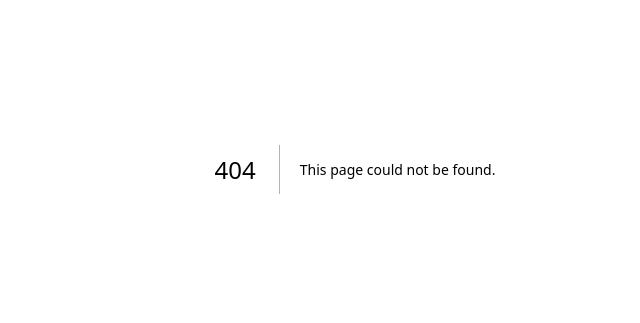
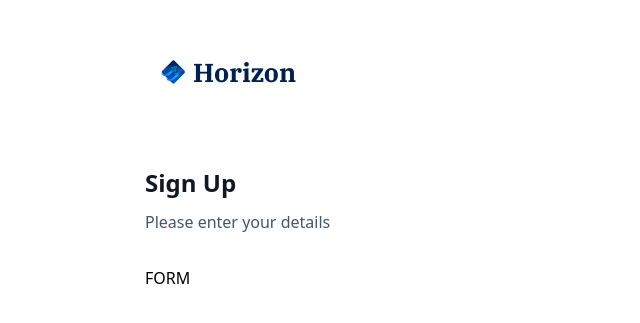
Before and after one commit to BankingSystemHTS/BankingSystem-Frontend, a Next.js app: page /sign-up in a window 1280 px wide. Before the commit this address had no page. Shown: the part 231-554 px from the top of the page, without its empty margins (285-925 px from the left). Built offline with nearby package versions, Linux system fonts and the light colour scheme.

Commit message:
form defined | AuthForm component

```diff
--- /dev/null
+++ b/app/(auth)/sign-in/page.tsx
@@ -0,0 +1,12 @@
+import AuthForm from '@/components/ui/AuthForm'
+import React from 'react'
+
+const SignIn = () => {
+  return (
+    <section className="flex-center size-full max-sm:px-6">
+      <AuthForm type="sign-in" />
+    </section>
+  )
+}
+
+export default SignIn
--- /dev/null
+++ b/app/(auth)/sign-up/page.tsx
@@ -0,0 +1,12 @@
+import AuthForm from '@/components/ui/AuthForm'
+import React from 'react'
+
+const SignUp = () => {
+  return (
+    <section className="flex-center size-full max-sm-px6">
+      <AuthForm type="Sign-up"/>
+    </section>
+  )
+}
+
+export default SignUp
--- a/app/auth/sign-in/page.tsx
+++ /dev/null
@@ -1,11 +0,0 @@
-import React from 'react'
-
-const SignIn = () => {
-  return (
-    <div>
-      Login page
-    </div>
-  )
-}
-
-export default SignIn
--- a/app/auth/sign-up/page.tsx
+++ /dev/null
@@ -1,11 +0,0 @@
-import React from 'react'
-
-const SignUp = () => {
-  return (
-    <div>
-      SignUp page
-    </div>
-  )
-}
-
-export default SignUp
--- a/components/Mobile/MobileNav.tsx
+++ b/components/Mobile/MobileNav.tsx
@@ -36,7 +36,7 @@
           <Link
             href="/"
             className="mb-12 flex pl-4 pt-2
-                            cursor-pointer items-center gap-2"
+            cursor-pointer items-center gap-2"
           >
             <Image
               src="/icons/logo.svg"
@@ -44,7 +44,7 @@
               height={34}
               alt="horizon logo"
               className="size-[24px]
-                                        max-xl:size-14"
+                         max-xl:size-14"
             />
             <h1 className="text-26 font-ibm-plex-serif font-bold text-black-1">
               Horizon
--- /dev/null
+++ b/components/ui/AuthForm.tsx
@@ -0,0 +1,78 @@
+'use client'
+import Link from 'next/link'
+import Image from 'next/image'
+import React, { useState } from 'react'
+import { z } from "zod"
+import { zodResolver } from '@hookform/resolvers/zod'
+import { useForm } from 'react-hook-form'
+
+const formSchema = z.object({
+  username: z.string().min(2).max(50),
+  password: z.string().min(2).max(20),
+  email: z.string().email()
+})
+
+export function ProfileForm(){
+  const form = useForm<z.infer<typeof formSchema>>({
+    resolver: zodResolver(formSchema),
+    defaultValues: {
+      username: "",
+    },
+  })
+
+  function onSubmit(values: z.infer<typeof formSchema>){
+    console.log(values)
+  }
+}
+
+const AuthForm = ({ type }: { type: string }) => {
+  const [user, setUser] = useState(null)
+  return (
+    <section className="auth-form">
+      <header className="flex flex-col gap-5 md:gap-8">
+        <Link
+          href="/"
+          className="mb-12 flex pl-4 pt-2
+            cursor-pointer items-center gap-2"
+        >
+          <Image
+            src="/icons/logo.svg"
+            width={34}
+            height={34}
+            alt="horizon logo"
+            className="size-[24px]
+                         max-xl:size-14"
+          />
+          <h1 className="text-26 font-ibm-plex-serif font-bold
+          text-black-1">
+            Horizon
+          </h1>
+        </Link>
+        <div className='flex flex-col gap-1 md:gap-3'>
+          <h1 className="text-24 lg-text-36 font-semibold text-gray-900">
+            {user ? 'Link Account' : type == 'sign-in' ?
+              'Sign In' : 'Sign Up'
+            }
+          </h1>
+          <p className="text-16 font-normal text-gray-600">
+            {user
+              ? 'Link your account to get started'
+              : 'Please enter your details'
+            }
+          </p>
+        </div>
+      </header>
+      {user ? (
+        <div className="flex flex-col gap-4">
+          {/* Plaid Link */}
+        </div>
+      ): (
+        <>
+        FORM
+        </>
+      )}
+    </section>
+  )
+}
+
+export default AuthForm
--- a/components/ui/button.tsx
+++ b/components/ui/button.tsx
@@ -5,7 +5,7 @@
 import { cn } from "@/lib/utils"
 
 const buttonVariants = cva(
-  "inline-flex items-center justify-center whitespace-nowrap rounded-md text-sm font-medium transition-colors focus-visible:outline-none focus-visible:ring-1 focus-visible:ring-ring disabled:pointer-events-none disabled:opacity-50",
+  "inline-flex items-center justify-center gap-2 whitespace-nowrap rounded-md text-sm font-medium transition-colors focus-visible:outline-none focus-visible:ring-1 focus-visible:ring-ring disabled:pointer-events-none disabled:opacity-50 [&_svg]:pointer-events-none [&_svg]:size-4 [&_svg]:shrink-0",
   {
     variants: {
       variant: {
--- /dev/null
+++ b/components/ui/form.tsx
@@ -0,0 +1,178 @@
+"use client"
+
+import * as React from "react"
+import * as LabelPrimitive from "@radix-ui/react-label"
+import { Slot } from "@radix-ui/react-slot"
+import {
+  Controller,
+  ControllerProps,
+  FieldPath,
+  FieldValues,
+  FormProvider,
+  useFormContext,
+} from "react-hook-form"
+
+import { cn } from "@/lib/utils"
+import { Label } from "@/components/ui/label"
+
+const Form = FormProvider
+
+type FormFieldContextValue<
+  TFieldValues extends FieldValues = FieldValues,
+  TName extends FieldPath<TFieldValues> = FieldPath<TFieldValues>
+> = {
+  name: TName
+}
+
+const FormFieldContext = React.createContext<FormFieldContextValue>(
+  {} as FormFieldContextValue
+)
+
+const FormField = <
+  TFieldValues extends FieldValues = FieldValues,
+  TName extends FieldPath<TFieldValues> = FieldPath<TFieldValues>
+>({
+  ...props
+}: ControllerProps<TFieldValues, TName>) => {
+  return (
+    <FormFieldContext.Provider value={{ name: props.name }}>
+      <Controller {...props} />
+    </FormFieldContext.Provider>
+  )
+}
+
+const useFormField = () => {
+  const fieldContext = React.useContext(FormFieldContext)
+  const itemContext = React.useContext(FormItemContext)
+  const { getFieldState, formState } = useFormContext()
+
+  const fieldState = getFieldState(fieldContext.name, formState)
+
+  if (!fieldContext) {
+    throw new Error("useFormField should be used within <FormField>")
+  }
+
+  const { id } = itemContext
+
+  return {
+    id,
+    name: fieldContext.name,
+    formItemId: `${id}-form-item`,
+    formDescriptionId: `${id}-form-item-description`,
+    formMessageId: `${id}-form-item-message`,
+    ...fieldState,
+  }
+}
+
+type FormItemContextValue = {
+  id: string
+}
+
+const FormItemContext = React.createContext<FormItemContextValue>(
+  {} as FormItemContextValue
+)
+
+const FormItem = React.forwardRef<
+  HTMLDivElement,
+  React.HTMLAttributes<HTMLDivElement>
+>(({ className, ...props }, ref) => {
+  const id = React.useId()
+
+  return (
+    <FormItemContext.Provider value={{ id }}>
+      <div ref={ref} className={cn("space-y-2", className)} {...props} />
+    </FormItemContext.Provider>
+  )
+})
+FormItem.displayName = "FormItem"
+
+const FormLabel = React.forwardRef<
+  React.ElementRef<typeof LabelPrimitive.Root>,
+  React.ComponentPropsWithoutRef<typeof LabelPrimitive.Root>
+>(({ className, ...props }, ref) => {
+  const { error, formItemId } = useFormField()
+
+  return (
+    <Label
+      ref={ref}
+      className={cn(error && "text-destructive", className)}
+      htmlFor={formItemId}
+      {...props}
+    />
+  )
+})
+FormLabel.displayName = "FormLabel"
+
+const FormControl = React.forwardRef<
+  React.ElementRef<typeof Slot>,
+  React.ComponentPropsWithoutRef<typeof Slot>
+>(({ ...props }, ref) => {
+  const { error, formItemId, formDescriptionId, formMessageId } = useFormField()
+
+  return (
+    <Slot
+      ref={ref}
+      id={formItemId}
+      aria-describedby={
+        !error
+          ? `${formDescriptionId}`
+          : `${formDescriptionId} ${formMessageId}`
+      }
+      aria-invalid={!!error}
+      {...props}
+    />
+  )
+})
+FormControl.displayName = "FormControl"
+
+const FormDescription = React.forwardRef<
+  HTMLParagraphElement,
+  React.HTMLAttributes<HTMLParagraphElement>
+>(({ className, ...props }, ref) => {
+  const { formDescriptionId } = useFormField()
+
+  return (
+    <p
+      ref={ref}
+      id={formDescriptionId}
+      className={cn("text-[0.8rem] text-muted-foreground", className)}
+      {...props}
+    />
+  )
+})
+FormDescription.displayName = "FormDescription"
+
+const FormMessage = React.forwardRef<
+  HTMLParagraphElement,
+  React.HTMLAttributes<HTMLParagraphElement>
+>(({ className, children, ...props }, ref) => {
+  const { error, formMessageId } = useFormField()
+  const body = error ? String(error?.message) : children
+
+  if (!body) {
+    return null
+  }
+
+  return (
+    <p
+      ref={ref}
+      id={formMessageId}
+      className={cn("text-[0.8rem] font-medium text-destructive", className)}
+      {...props}
+    >
+      {body}
+    </p>
+  )
+})
+FormMessage.displayName = "FormMessage"
+
+export {
+  useFormField,
+  Form,
+  FormItem,
+  FormLabel,
+  FormControl,
+  FormDescription,
+  FormMessage,
+  FormField,
+}
--- /dev/null
+++ b/components/ui/label.tsx
@@ -0,0 +1,26 @@
+"use client"
+
+import * as React from "react"
+import * as LabelPrimitive from "@radix-ui/react-label"
+import { cva, type VariantProps } from "class-variance-authority"
+
+import { cn } from "@/lib/utils"
+
+const labelVariants = cva(
+  "text-sm font-medium leading-none peer-disabled:cursor-not-allowed peer-disabled:opacity-70"
+)
+
+const Label = React.forwardRef<
+  React.ElementRef<typeof LabelPrimitive.Root>,
+  React.ComponentPropsWithoutRef<typeof LabelPrimitive.Root> &
+    VariantProps<typeof labelVariants>
+>(({ className, ...props }, ref) => (
+  <LabelPrimitive.Root
+    ref={ref}
+    className={cn(labelVariants(), className)}
+    {...props}
+  />
+))
+Label.displayName = LabelPrimitive.Root.displayName
+
+export { Label }
--- a/package.json
+++ b/package.json
@@ -9,8 +9,10 @@
     "lint": "next lint"
   },
   "dependencies": {
+    "@hookform/resolvers": "^3.9.1",
     "@radix-ui/react-dialog": "^1.1.2",
     "@radix-ui/react-icons": "^1.3.0",
+    "@radix-ui/react-label": "^2.1.0",
     "@radix-ui/react-slot": "^1.1.0",
     "chart.js": "^4.4.4",
     "class-variance-authority": "^0.7.0",
@@ -22,8 +24,10 @@
     "react-chartjs-2": "^5.2.0",
     "react-countup": "^6.5.3",
     "react-dom": "^18",
+    "react-hook-form": "^7.53.2",
     "tailwind-merge": "^2.5.2",
-    "tailwindcss-animate": "^1.0.7"
+    "tailwindcss-animate": "^1.0.7",
+    "zod": "^3.23.8"
   },
   "devDependencies": {
     "@types/node": "^20.16.9",
```
Also changed, not shown: app/(auth)/layout.tsx (renamed from app/auth/layout.tsx), app/(auth)/log-out/page.tsx (renamed from app/auth/log-out/page.tsx), 1 other file (tests, documents, lock files or other folders).
